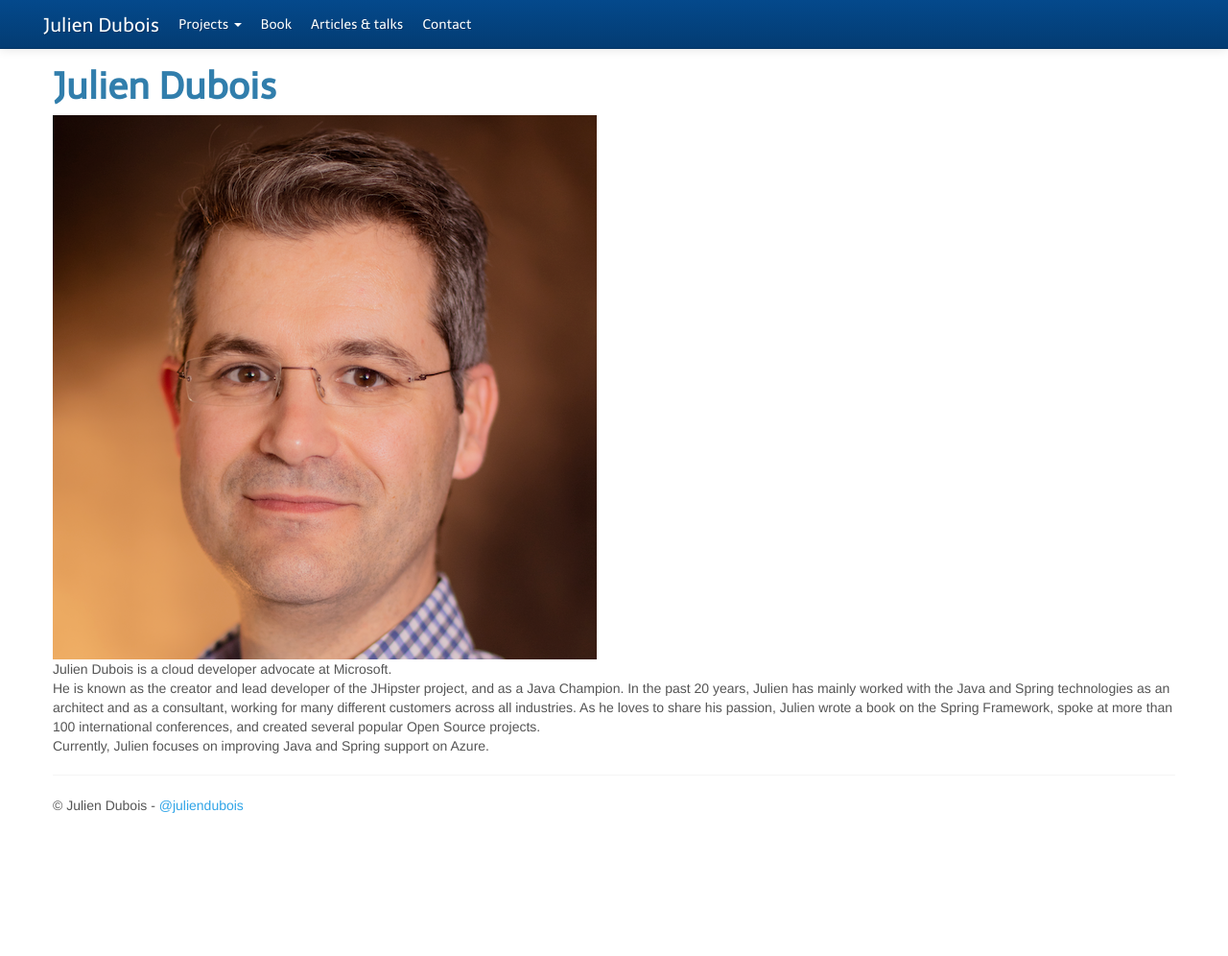
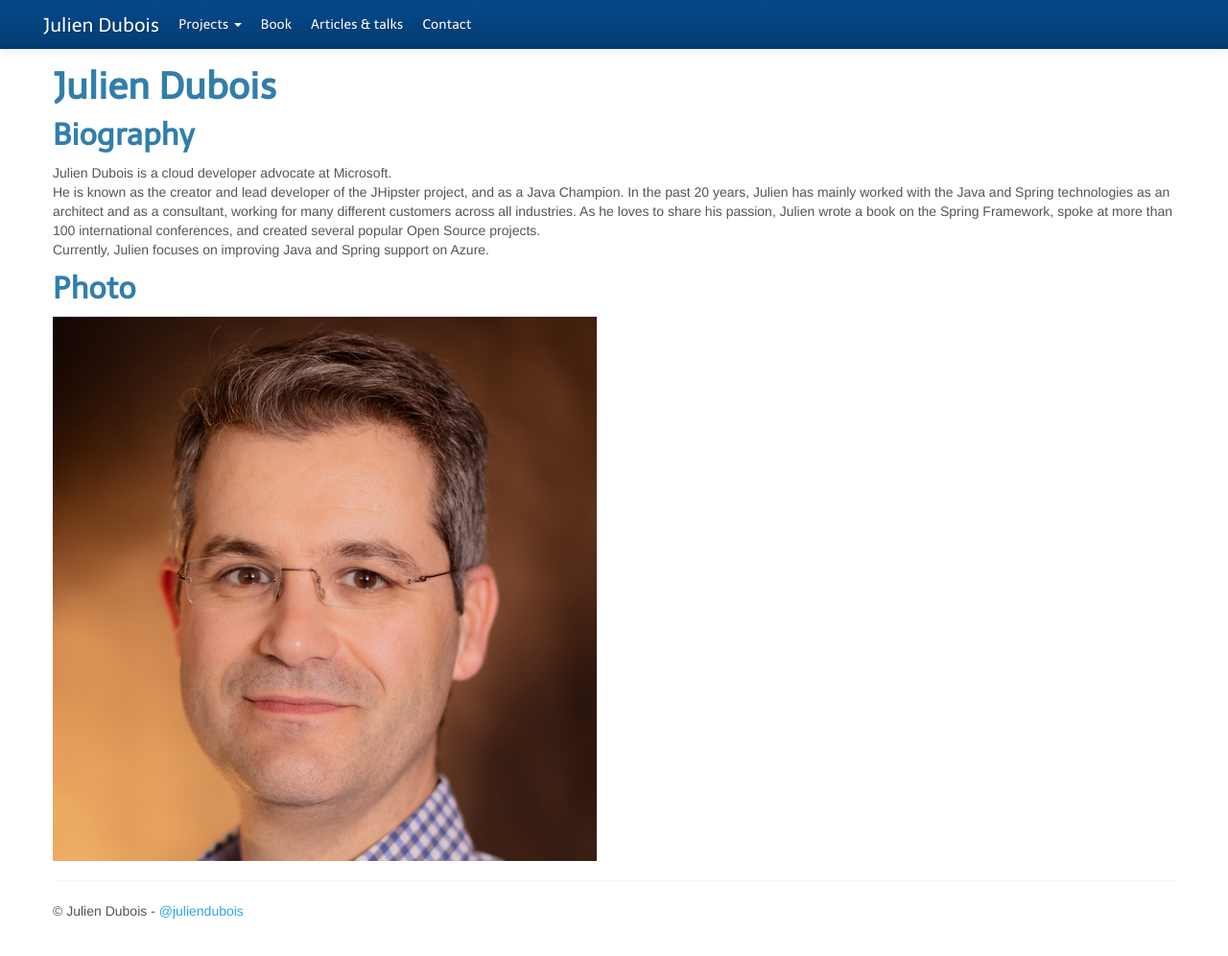
Before and after one commit to jdubois/jdubois.github.com, a Jekyll site: the page built from bio.html, in a window 1280 px wide and 1009 px high. Shown: the top 996 px of the window at 96% size. Built offline with Jekyll 4.4.1, drawn with Linux system fonts in a browser that asks for light colours; nearby versions of some CDN libraries.

Commit message:
update bio

```diff
--- a/bio.html
+++ b/bio.html
@@ -5,7 +5,7 @@ title: Bio
 
 <h1>Julien Dubois</h1>
 
-<img src="img/julien-dubois.png"/>
+<h2>Biography</h2>
 
 <p>
   Julien Dubois is a cloud developer advocate at Microsoft.<br>
@@ -15,3 +15,7 @@ title: Bio
   more than 100 international conferences, and created several popular Open Source projects.<br>
   Currently, Julien focuses on improving Java and Spring support on Azure.
 </p>
+
+<h2>Photo</h2>
+
+<img src="img/julien-dubois.png">
```
